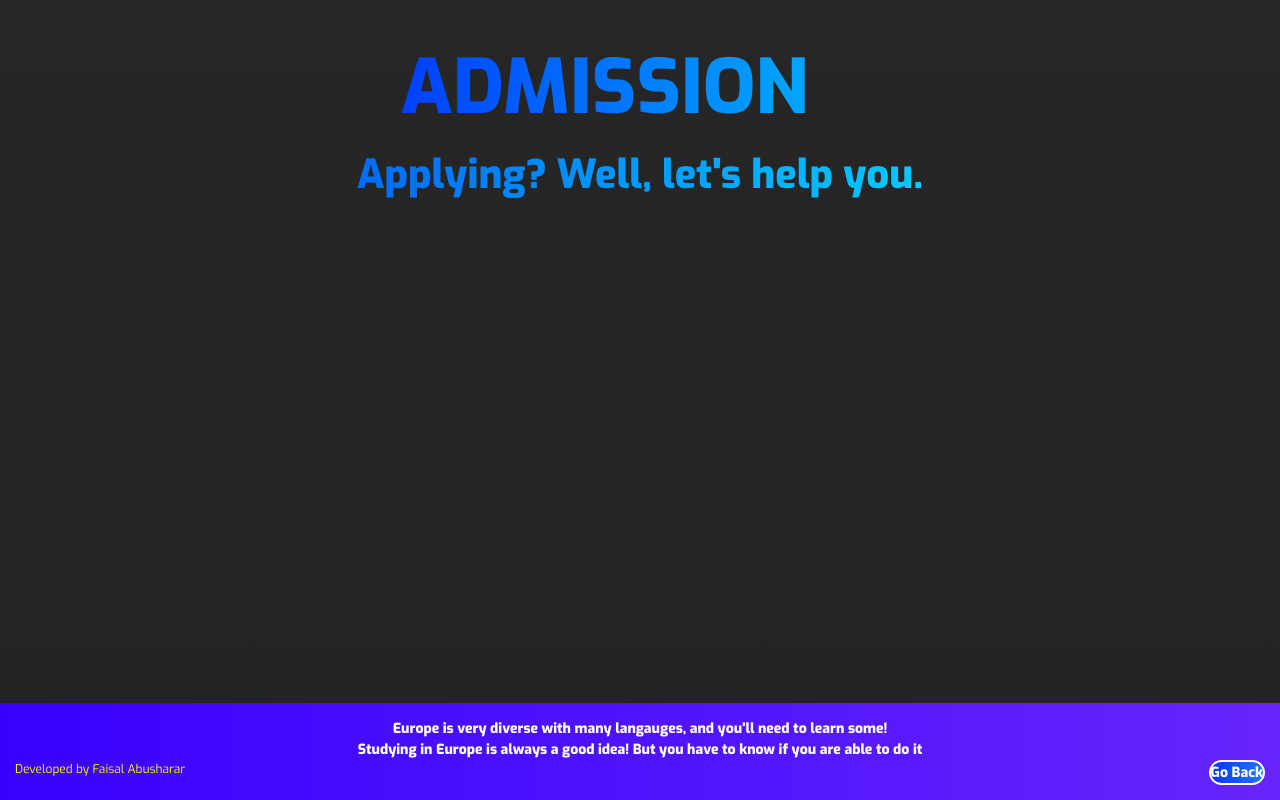
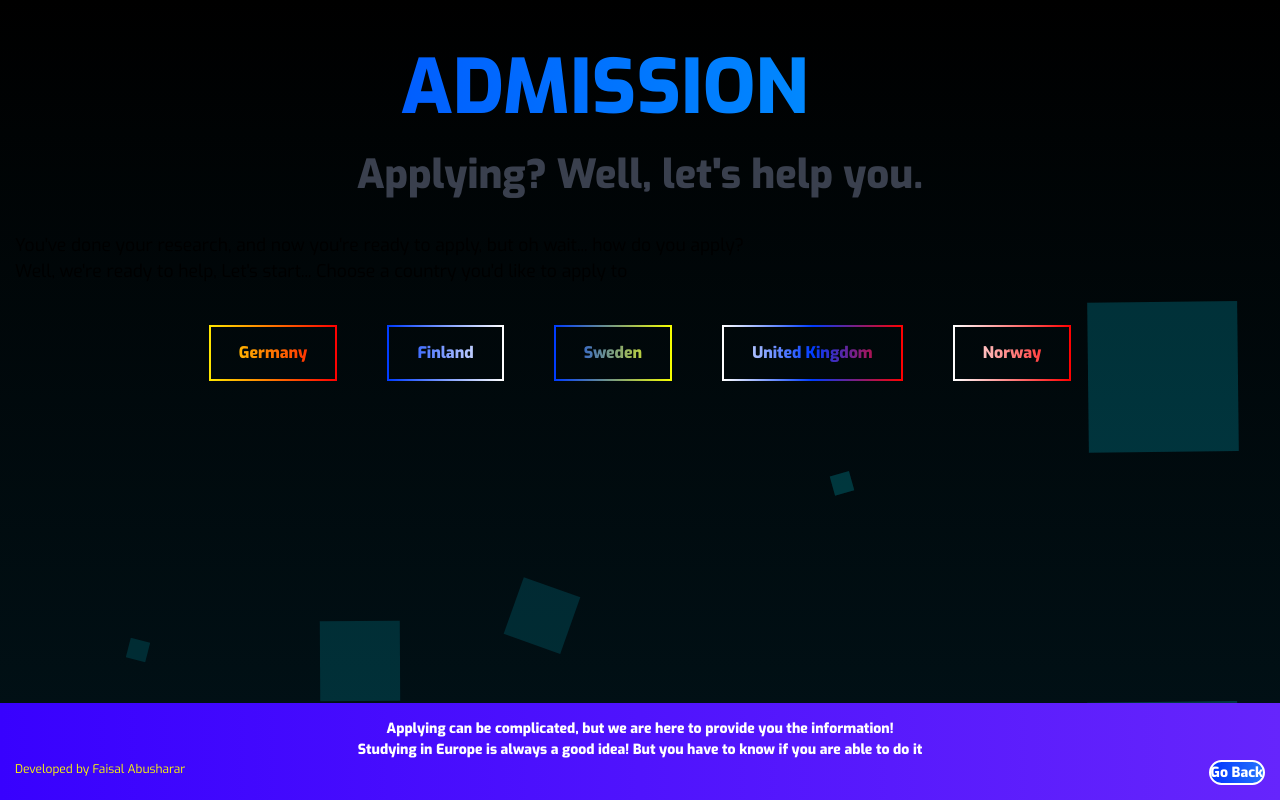
Before and after one commit to FaisalAbusharar/europe-university-info, a Next.js app: page /admission in a window 1280 px wide. Built offline with nearby package versions, Linux system fonts and the light colour scheme.

Commit message:
will improve later

```diff
--- a/src/app/admission/page.tsx
+++ b/src/app/admission/page.tsx
@@ -1,23 +1,64 @@
+"use client"
 import '../styles/admissionPage.css'
 import { Poppins, Exo } from 'next/font/google';
 import Footer from '../components/footer'
-
+import Link from 'next/link';
+import '../styles/countrypage.css'
+import React, { useState, useEffect } from 'react';
+import '../styles/gradientButtonStyles.css'
+import BackgroundAnim from '../animation/backgroundAnimationFirst';
 
 
 const poppins = Poppins({ subsets: ['latin'], weight: ['400', '700'] });
 const exo = Exo({subsets: ['latin'], weight: ['400', '800']})
 
+
+
 const Admission = () => {
+
+    const [loaded, setLoaded] = useState(false);
+
+    useEffect(() => {
+        setLoaded(true);
+    }, []);
+
+
     return (
-        <main id='background' className={`${exo.className} flex flex-col min-h-screen`}>
-            <div className="flex-grow flex flex-col items-center justify-center">
-                <div id='titleContainer' className="text-center mb-auto mt-8">
+    <main id="admissionBackground" className={`${exo.className} flex flex-col min-h-screen ${loaded ? 'slide-in-top' : ''}`}>
+      <BackgroundAnim objectColor={[0, 225, 250]} className="absolute inset-0 z-0" >
+      <div className={`relative z-10 flex-grow flex-col items-center justify-center`}>
+                <div id='titleContainer' className="mb-auto mt-8">
                     <h1 id="Title">ADMISSION</h1>
 
-                    <h2 id="Subtitle"> <span id='gradientSubSub'>Applying? Well, let's help you.</span></h2>
+                    <h2 id="Subtitle">Applying? Well, let's help you.</h2>
+                </div>
+                <div id='informationContainer' className='mb-auto mt-8'>
+                    <h2 id="infoBody">You've done your research, and now you're ready to apply, but oh wait... how do you apply?</h2>
+                    <h2 id="infoBody">Well, we're ready to help, Let's start... Choose a country you'd like to apply to</h2>
+                </div>
+
+            <div id="countryContainer" className="flex space-x-4 mb-8 justify-center">
+                <div id='minCountryContainer'>
+                <Link href="/countries/germany">
+                    <button className='button' id="gradientButtonTextGermany">Germany</button>
+                </Link>
+                <Link href="/countries/finland">
+                    <button className='button' id="gradientButtonTextFinland">Finland</button>
+                </Link>
+                <Link href="/countries/sweden">
+                    <button className='button' id="gradientButtonTextSweden">Sweden</button>
+                </Link>
+                <Link href="/countries/unitedkingdom">
+                    <button className='button' id="gradientButtonTextUK">United Kingdom</button>
+                </Link>
+                <Link href="/countries/norway">
+                    <button className='button' id="gradientButtonTextNorway">Norway</button>
+                </Link>
                 </div>
             </div>
-            <Footer footerInformation={'Europe is very diverse with many langauges, and you\'ll need to learn some!'}></Footer>
+            </div>
+            <Footer footerInformation={'Applying can be complicated, but we are here to provide you the information!'}></Footer>
+        </BackgroundAnim>
         </main>
     )
 }
--- a/src/app/styles/admissionPage.css
+++ b/src/app/styles/admissionPage.css
@@ -1,17 +1,19 @@
 
-#background {
+#admissionBackground {
     color: rgb(var(--foreground-rgb));
-    background: linear-gradient(to bottom, rgb(38, 38, 38), rgb(35, 35, 35));
     margin: 0;
     display: flex;
     flex-direction: column;
     justify-content: center;
     min-height: 100vh;
+    background: linear-gradient(to bottom, rgb(0, 0, 0), rgb(1, 18, 24));
 }
 
-#titleContainer {
-    align-items: center;
-    align-self: center;
+
+
+#informationContainer {
+    position: absolute;
+    top: 200px
 }
 
 .container {
@@ -20,3 +22,14 @@
     align-items: center;    /* Vertically centers the child */
     min-height: 20vh;      /* Full viewport height */
   }
+
+
+
+#minCountryContainer {
+    position: absolute;
+    top: 300px
+}
+
+#minCountryContainer button {
+   margin: 25px;
+}
```
